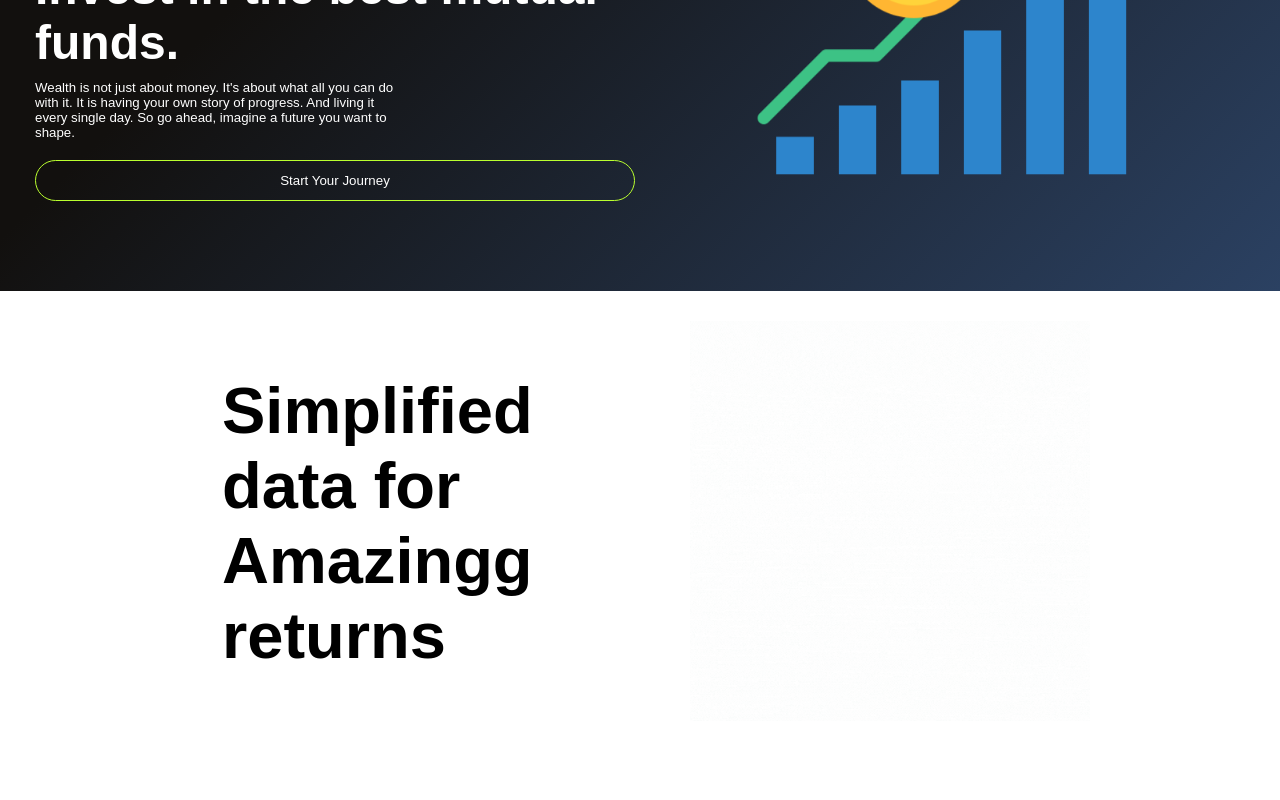
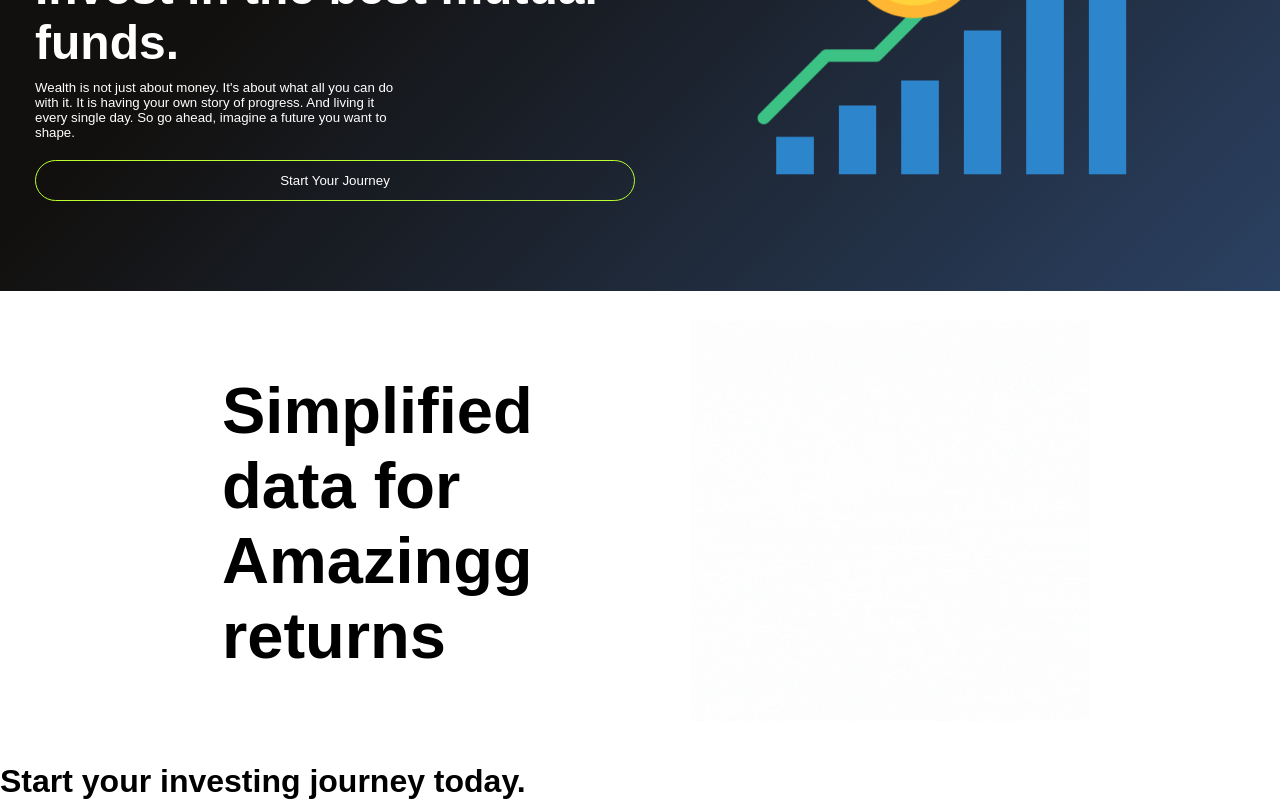
Before and after one commit to MashooqAli9140/easy-money, a React (Vite) app in the folder frontend/easymoney/: page / in a window 1280 px wide. Shown: the part 322-1122 px from the top of the page. Before the commit the page ends 1085 px from the top, so only its background shows below. Built offline with nearby package versions, Linux system fonts and the light colour scheme.

Commit message:
signup button imported in app

```diff
--- a/frontend/easymoney/src/App.jsx
+++ b/frontend/easymoney/src/App.jsx
@@ -3,6 +3,7 @@ import { BrowserRouter , Routes , Route } from 'react-router-dom';
 import Navbar from './componants/Navbar/Navbar.jsx';
 import Home_hero from './componants/Home_Hero/Home_hero.jsx';
 import Home_Hero_2 from './componants/Home_Hero/Home_Hero_2.jsx';
+import Signup from './componants/signup/Signup.jsx';
 
 function App() {
 
@@ -17,6 +18,9 @@ function App() {
         <Routes>
           <Route path='/'  element={ <Home_Hero_2/> } />
         </Routes>
+        <Routes>
+          <Route path='/'  element={ <Signup/> } />
+        </Routes>
 
     </BrowserRouter>
 
```
